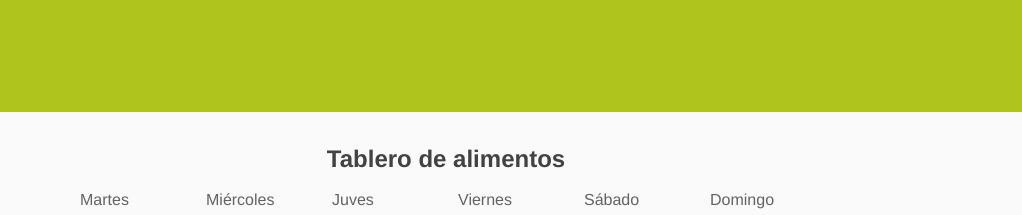
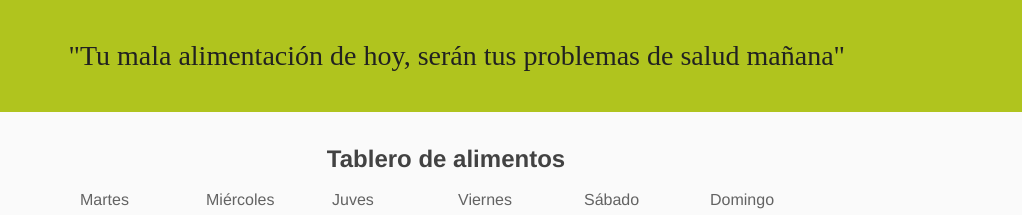
Before and after one commit to LizRuelas/salud, a plain HTML site: page index.html in a window 1280 px wide. Shown: the top 215 px of the page, 258-1280 px from the left. Drawn offline with Linux system fonts and the light colour scheme.

Commit message:
agregando titulo

```diff
--- a/css/main.css
+++ b/css/main.css
@@ -16,11 +16,18 @@ body {
 
 header{
     background-color: #B0C41E;
-    /* width: 100%; /* No es necesario, el display por defecto es block y en consecuencia su width es 100%*/
     height: 7rem;
-    /* margin: 0px; /* Por defecto es 0 */
     text-align: left;
     padding: 0 2rem;
+}
+
+#titulo {
+    position: relative;
+    left: 9%;
+    top: -39px;
+    padding-bottom: -25px;
+    font-size: 28px;
+    font-family: "Times New Roman";
 }
 
 .logo {
--- a/index.html
+++ b/index.html
@@ -13,6 +13,7 @@
     <header>
         <div class='logo'>
            <img src="img/logo-sano.png" alt="logo">
+           <span id="titulo">"Tu mala alimentación de hoy, serán tus problemas de salud mañana"</span>
         </div>
     </header>
     <main>
```
